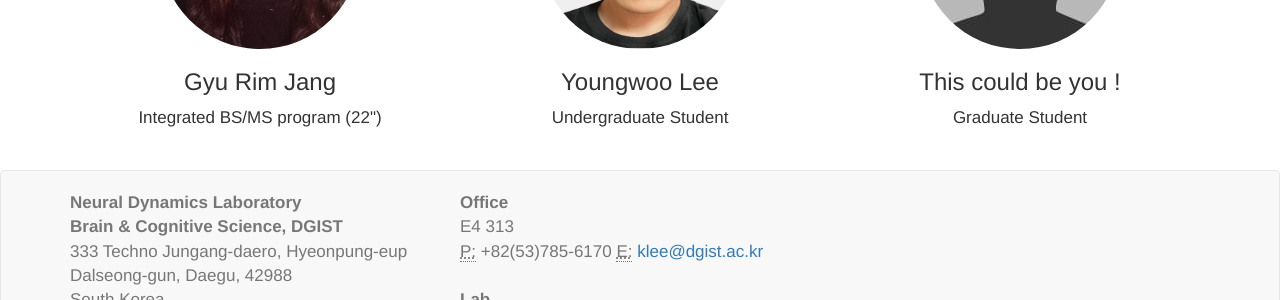
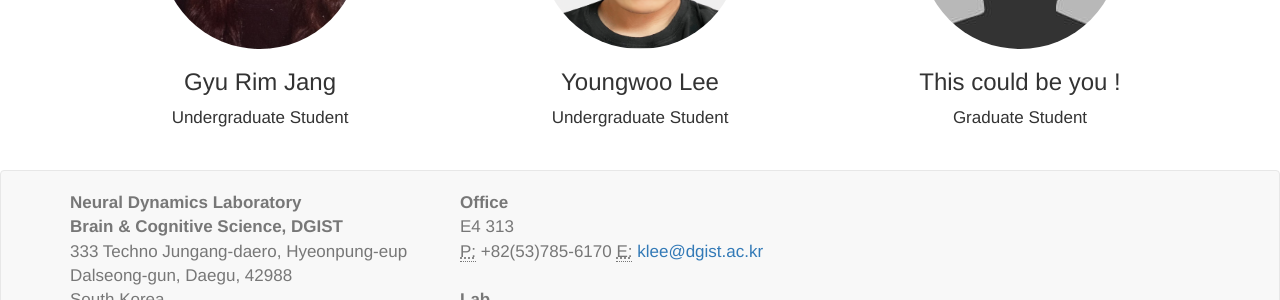
Before and after one commit to kleelab/kleelab.github.io, a Jekyll site: the page built from people.html, in a window 1280 px wide. Shown: the part 583-883 px from the top of the page. Built offline with Jekyll 4.4.1, drawn with Linux system fonts in a browser that asks for light colours; nearby versions of some CDN libraries; a style sheet for code colours, icons or effects is not loaded.

Commit message:
Update people.yml

```diff
--- a/_data/people.yml
+++ b/_data/people.yml
@@ -13,7 +13,7 @@
   photo: "/images/Gwangil Kim.jpg"
 
 - name: Gyu Rim Jang
-  role: Integrated BS/MS program (22")
+  role: Undergraduate Student
   photo: "/images/Jang Gyu Rim.jpg"
 
 - name: Youngwoo Lee
```
